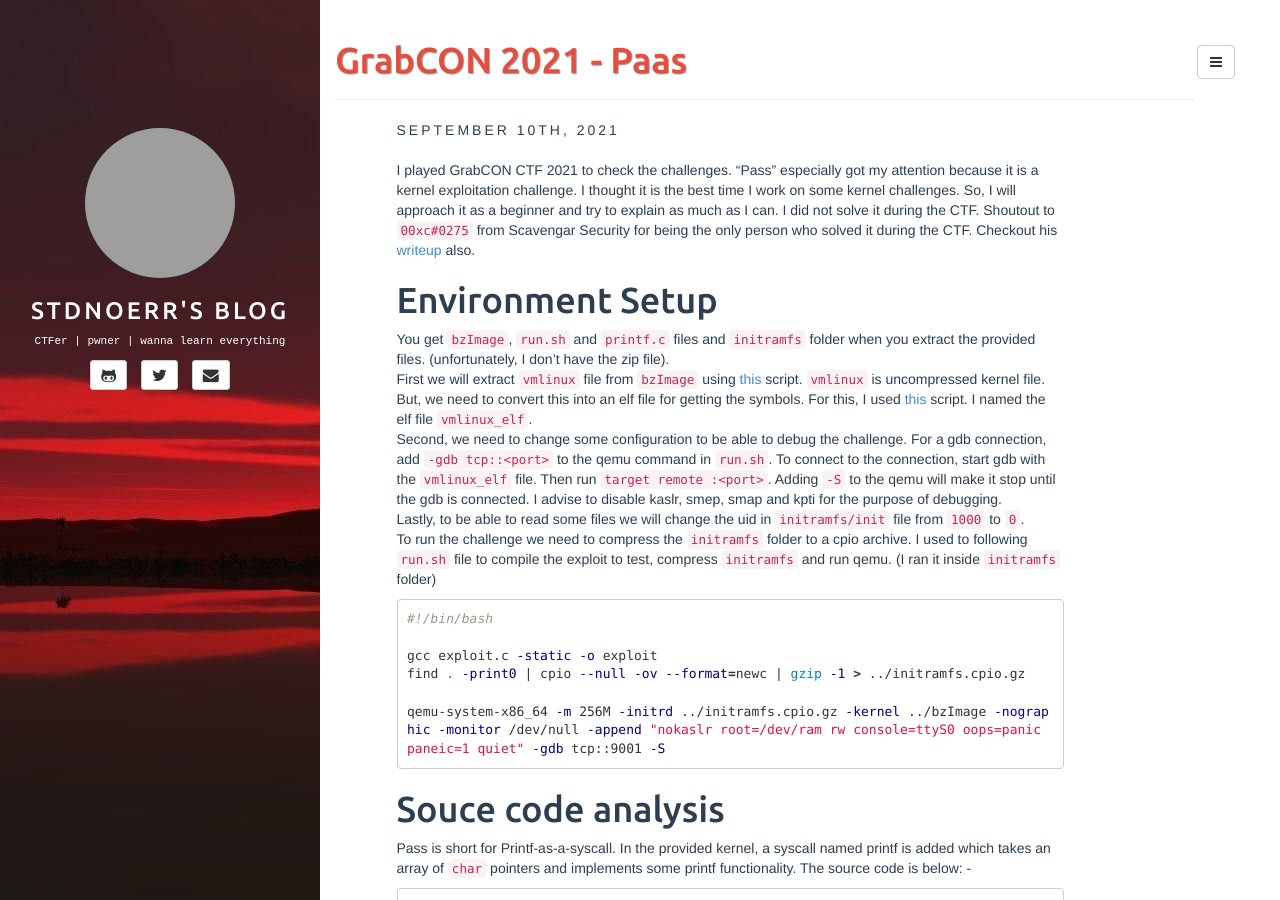
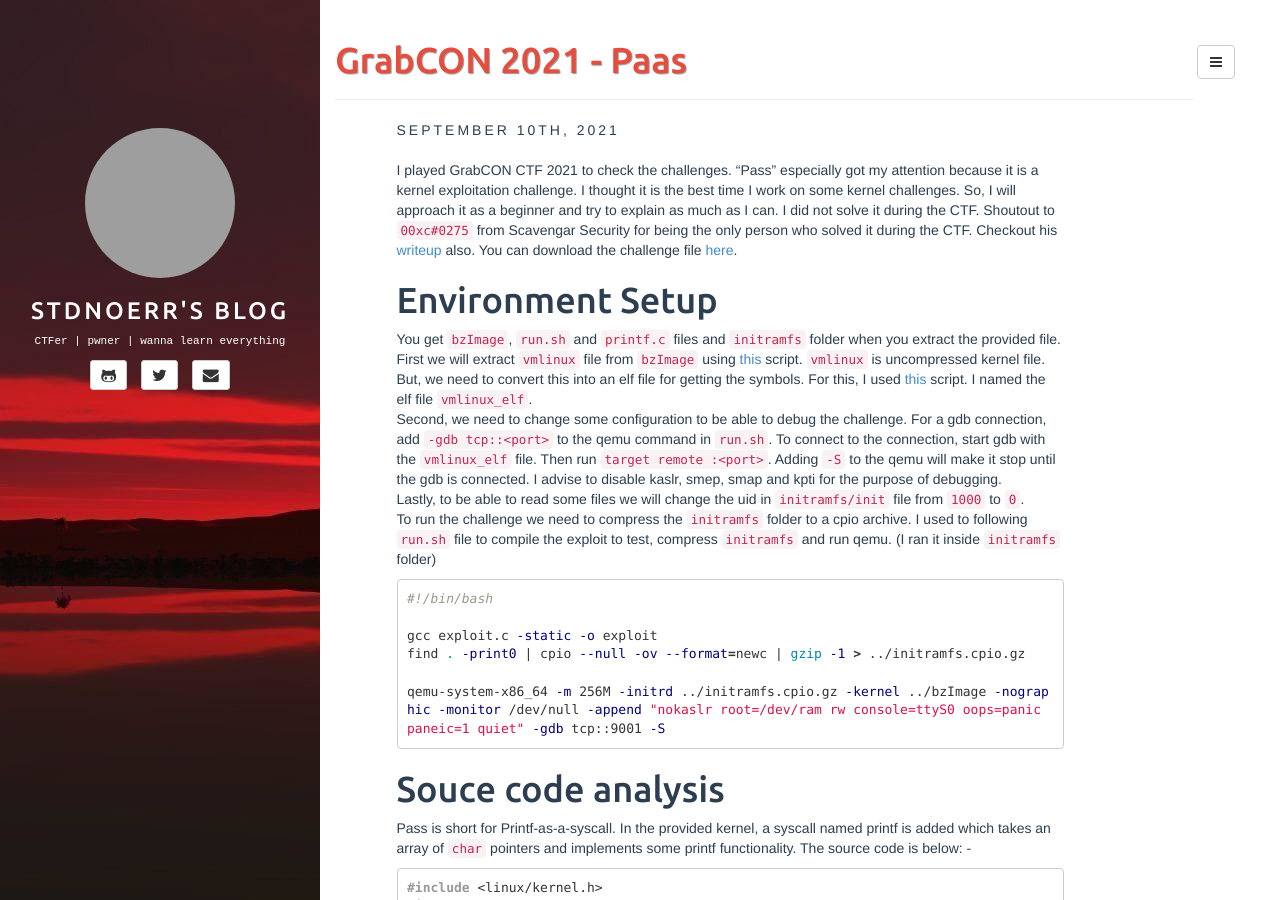
Before and after one commit to stdnoerr/stdnoerr.github.io, a Jekyll site: the page built from _posts/2021-09-10-pass - grabcon.md, in a window 1280 px wide and 900 px high. Built offline with Jekyll 4.4.1, drawn with Linux system fonts in a browser that asks for light colours; grey boxes are pictures that could not be loaded.

Commit message:
Added grabcon2021 pass link

```diff
--- a/_posts/2021-09-10-pass - grabcon.md
+++ b/_posts/2021-09-10-pass - grabcon.md
@@ -8,10 +8,10 @@
 summary: Write for kernel challenge named "Pass" from GrabCON 2021 CTF.
 ---
 
-I played GrabCON CTF 2021 to check the challenges. "Pass" especially got my attention because it is a kernel exploitation challenge. I thought it is the best time I work on some kernel challenges. So, I will approach it as a beginner and try to explain as much as I can. I did not solve it during the CTF. Shoutout to `00xc#0275` from Scavengar Security for being the only person who solved it during the CTF. Checkout his [writeup](https://scavengersecurity.com/posts/grabcon-paas/) also.
+I played GrabCON CTF 2021 to check the challenges. "Pass" especially got my attention because it is a kernel exploitation challenge. I thought it is the best time I work on some kernel challenges. So, I will approach it as a beginner and try to explain as much as I can. I did not solve it during the CTF. Shoutout to `00xc#0275` from Scavengar Security for being the only person who solved it during the CTF. Checkout his [writeup](https://scavengersecurity.com/posts/grabcon-paas/) also. You can download the challenge file [here](https://github.com/stdnoerr/stdnoerr.github.io/tree/master/files/kernel/grabcon_pass/).
 
 # Environment Setup
-You get `bzImage`, `run.sh` and `printf.c` files and `initramfs` folder when you extract the provided files. (unfortunately, I don't have the zip file).<br>
+You get `bzImage`, `run.sh` and `printf.c` files and `initramfs` folder when you extract the provided file.<br>
 First we will extract `vmlinux` file from `bzImage` using [this](https://github.com/torvalds/linux/blob/master/scripts/extract-vmlinux) script. `vmlinux` is uncompressed kernel file. But, we need to convert this into an elf file for getting the symbols. For this, I used [this](https://github.com/marin-m/vmlinux-to-elf/) script. I named the elf file `vmlinux_elf`.<br>
 Second, we need to change some configuration to be able to debug the challenge. For a gdb connection, add `-gdb tcp::<port>` to the qemu command in `run.sh`. To connect to the connection, start gdb with the `vmlinux_elf` file. Then run `target remote :<port>`. Adding `-S` to the qemu will make it stop until the gdb is connected. I advise to disable kaslr, smep, smap and kpti for the purpose of debugging.<br>
 Lastly, to be able to read some files we will change the uid in `initramfs/init` file from `1000` to `0`.<br>
```
